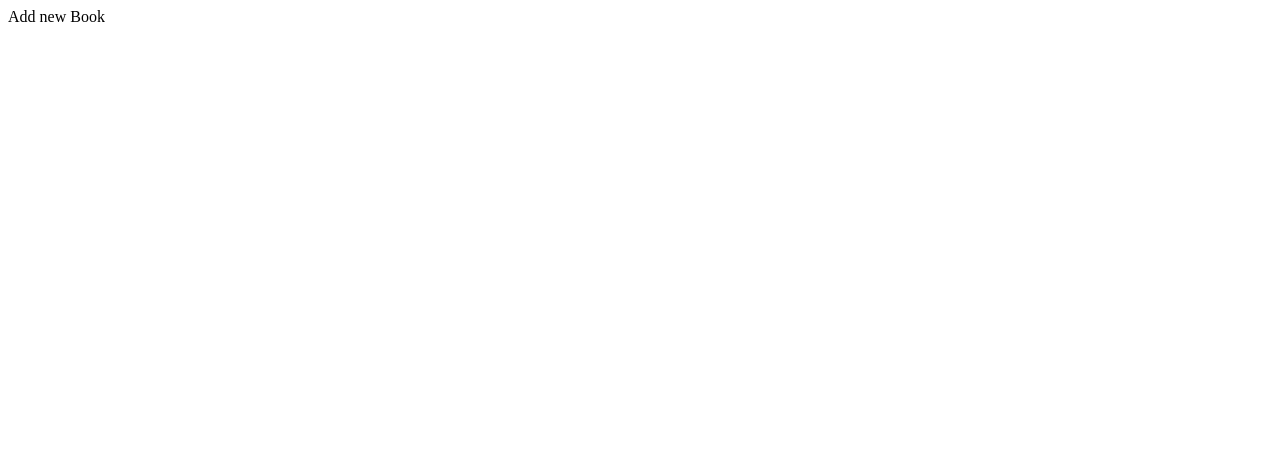
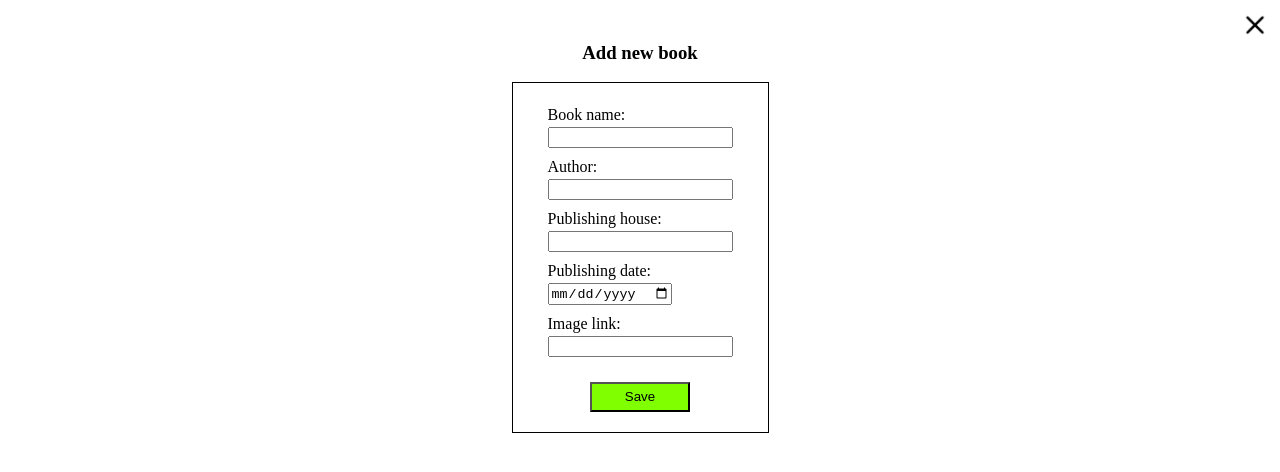
Before and after one commit to tolstenkaya/library_app, a React (Create React App) app: page /add-book in a window 1280 px wide. Shown: the top 472 px of the page. Built offline with nearby package versions, Linux system fonts and the light colour scheme.

Commit message:
add POST method

```diff
--- a/src/Components/AddBookPage.js
+++ b/src/Components/AddBookPage.js
@@ -1,9 +1,70 @@
 import React, { useState } from "react";
+import image_cancel from "../images/icons/close.png";
+import { useNavigate } from "react-router-dom";
+import { addNewBook } from "./LIbraryService";
 
 export const AddBookPage = () =>{
+    const navigate = useNavigate();
+
+    const [title, setTitle] = useState("");
+    const [author, setAuthor] = useState("");
+    const [publishing_house, setPublishingHouse] = useState("");
+    const [publishing_date, setPublishingDate] = useState("");
+    const [image, setImage] = useState("");
+
+    const redirectToMainPage = () => {
+        navigate("/");
+    }
+
+    const addBook = (e) =>{
+        e.preventDefault();
+        const new_book = {title:title, author:author, publishing_house: publishing_house, publishing_date:publishing_date, image:image}
+        addNewBook(new_book).then(() =>{
+            navigate("/");
+        });
+    }
+
     return(
-        <div>
-            Add new Book
+        <div className="add_page">
+            <img id="close_icon" src={image_cancel} onClick={redirectToMainPage}/>
+            <div>
+                <h3 id="title_add_book">Add new book</h3>
+                <div className="book_form">
+                    <form>
+                        <label className="label_field_add_form">
+                            Book name:
+                            <br/>
+                            <input className="input_add_form" value={title} onChange={e=>setTitle(e.target.value)}/>
+                        </label>
+
+                        <label className="label_field_add_form">
+                            Author:
+                            <br/>
+                            <input className="input_add_form" value={author} onChange={e=>setAuthor(e.target.value)}/>
+                        </label>
+
+                        <label className="label_field_add_form">
+                            Publishing house:
+                            <br/>
+                            <input className="input_add_form" value={publishing_house} onChange={e=>setPublishingHouse(e.target.value)}/>
+                        </label>
+
+                        <label className="label_field_add_form">
+                            Publishing date:
+                            <br/>
+                            <input className="input_add_form" type="date" value={publishing_date} onChange={e=>setPublishingDate(e.target.value)}/>
+                        </label>
+
+                        <label className="label_field_add_form">
+                            Image link:
+                            <br/>
+                            <input className="input_add_form" value={image} onChange={e=>setImage(e.target.value)}/>
+                        </label>
+
+                        <button className="add_button" type="submit" onClick={e=>addBook(e)}>Save</button>
+                    </form>
+                </div>
+            </div>
         </div>
     )
 };
--- a/src/Components/LIbraryService.js
+++ b/src/Components/LIbraryService.js
@@ -7,3 +7,12 @@ export async function getAllBooks(){
     });
     return response.json();
 }
+
+export async function addNewBook(new_book){
+    const response = await fetch(API,{
+        method:"POST",
+        headers:{"Accept":"application/json", "Content-Type":"application/json"},
+        body: JSON.stringify(new_book)
+    });
+    return response.json();
+}
--- a/src/index.css
+++ b/src/index.css
@@ -29,3 +29,51 @@
     right:10px;
     top:10px;
 }
+
+.add_page{
+    display: flex;
+    flex-direction: row;
+    justify-content: center;
+    padding:15px;
+    text-align: center;
+}
+
+#close_icon{
+    width: 30px;
+    height: 30px;
+    position: absolute;
+    right: 10px;
+    top: 10px;
+}
+
+#close_icon:hover{
+    cursor: pointer;
+}
+
+.book_form{
+    display: flex;
+    flex-direction: column;
+    width:auto;
+    border: 1px solid black;
+    padding: 20px 25px;
+    text-align: left;
+}
+
+.label_field_add_form{
+    display: block;
+    margin-top: 3px;
+    margin-bottom: 10px;
+    padding: 0px 10px;
+}
+
+.input_add_form{
+    margin-top: 3px;
+}
+
+.add_button{
+    display: block;
+    width: 100px;
+    height: 30px;
+    margin: 25px auto 0;
+    background-color: chartreuse;
+}
```
Also changed, not shown: src/images/icons/close.png (added).
